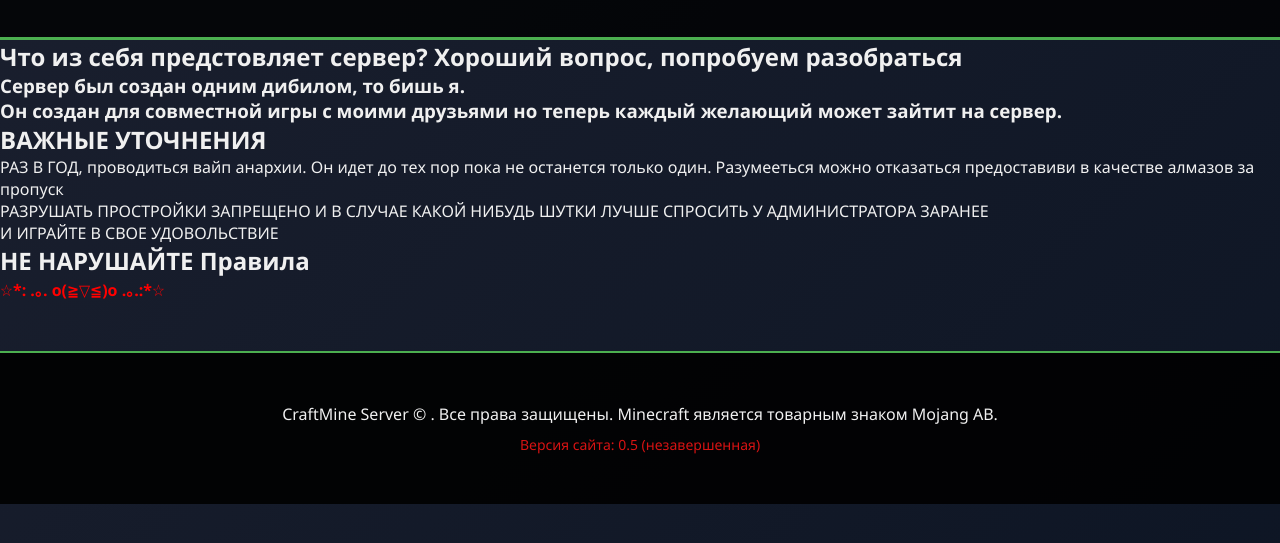
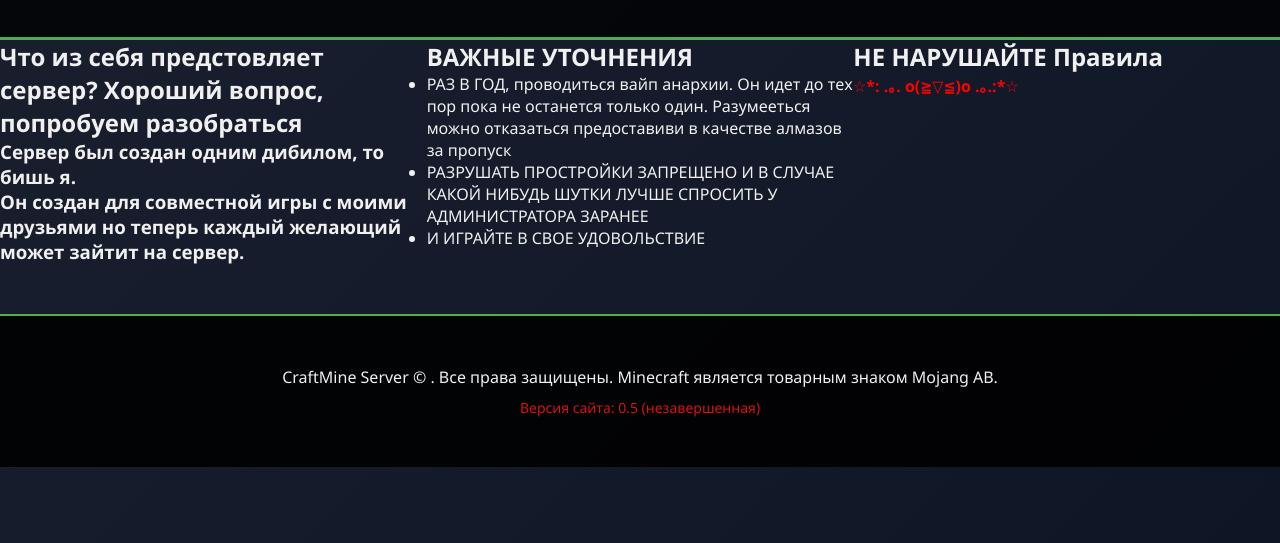
Before and after one commit to Kokushibo-moon/Project, a plain HTML site: page index3.html in a window 1280 px wide. Shown: the part 93-636 px from the top of the page. Drawn offline with Linux system fonts and the light colour scheme.

Commit message:
Я закончил index3 и его css. Кайф

```diff
--- a/index3.html
+++ b/index3.html
@@ -25,20 +25,22 @@
             </div>
         </div>
     </header>
-    <main class="">
-        <section class="">
+    <main class="parent">
+        <section class="child1">
             <h2>Что из себя предстовляет сервер? Хороший вопрос, попробуем разобраться</h2>
             <h3>Сервер был создан одним дибилом, то бишь я. </h3>
-            <h3>Он создан для совместной игры с моими друзьями но теперь каждый желающий может зайтит на сервер. </h3>
+            <h3>Он создан для совместной игры с моими друзьями но теперь каждый желающий может зайтит на сервер. </h3> </section>
+            <section class="child2">
                 <ul>
                     <h2>ВАЖНЫЕ УТОЧНЕНИЯ</h2>
                     <li>РАЗ В ГОД, проводиться вайп анархии. Он идет до тех пор пока не останется только один. Разумееться можно отказаться предоставиви в качестве алмазов за пропуск</li>
                     <li>РАЗРУШАТЬ ПРОСТРОЙКИ ЗАПРЕЩЕНО И В СЛУЧАЕ КАКОЙ НИБУДЬ ШУТКИ ЛУЧШЕ СПРОСИТЬ У АДМИНИСТРАТОРА ЗАРАНЕЕ</li>
                     <li>И ИГРАЙТЕ В СВОЕ УДОВОЛЬСТВИЕ</li>
-                </ul>
-
-            <h1>НЕ НАРУШАЙТЕ Правила</h1>
-            <h4 style="color: red;">☆*: .｡. o(≧▽≦)o .｡.:*☆</h4>
+                </ul> </section>
+            <section class="child3">
+                <h1>НЕ НАРУШАЙТЕ Правила</h1>
+                <h4 style="color: red;">☆*: .｡. o(≧▽≦)o .｡.:*☆</h4>
+            </section>
     </main>
         <footer>
         <div class="container">
--- a/stylees3.css
+++ b/stylees3.css
@@ -373,7 +373,26 @@ footer {
     box-shadow: 0 0 30px rgba(32, 196, 119, 0.3);
 }
 
+.parent {
+    display: flex;
+    flex-flow: row nowrap;
+    height: 100%;
+}
 
+.child1 {
+    height: 50%;
+    width: 50%;
+}
+
+.child2 {
+    height: 50%;
+    width: 50%;
+}
+
+.child3 {
+    height: 50%;
+    width: 50%;
+}
 
 @media (max-width: 768px) {
     .logo h1 {
```
